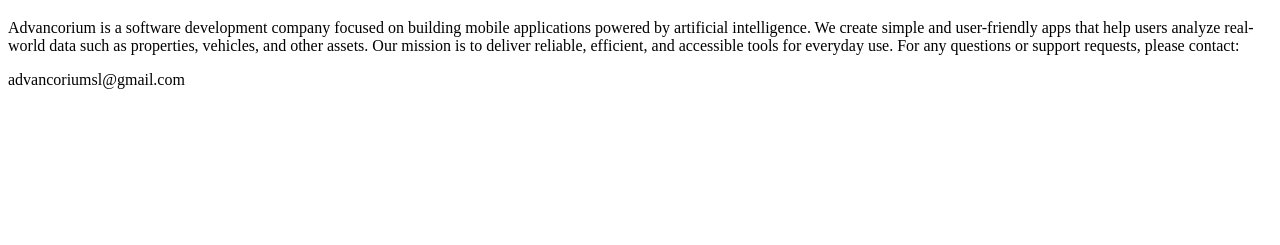
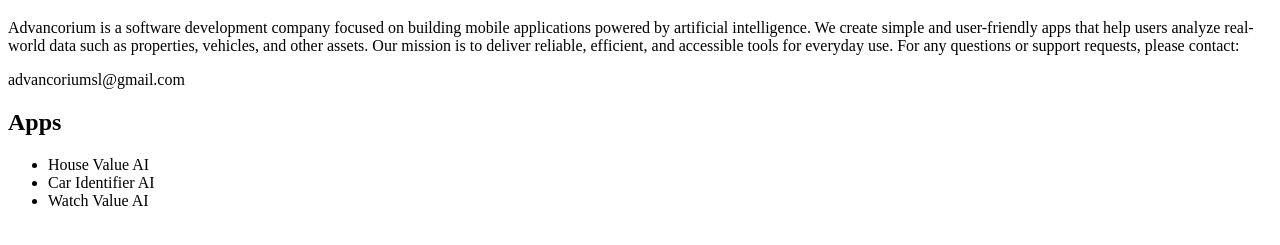
Before and after one commit to Advancorium/advancorium, a plain HTML site: page index.html in a window 1280 px wide. Shown: the part 61-306 px from the top of the page. Drawn offline with Linux system fonts and the light colour scheme.

Commit message:
Update index.html

```diff
--- a/index.html
+++ b/index.html
@@ -13,5 +13,12 @@
 
 For any questions or support requests, please contact:</p>
   <p>advancoriumsl@gmail.com</p>
+
+<h2>Apps</h2>
+<ul>
+  <li>House Value AI</li>
+  <li>Car Identifier AI</li>
+  <li>Watch Value AI</li>
+</ul>
 </body>
 </html>
```
